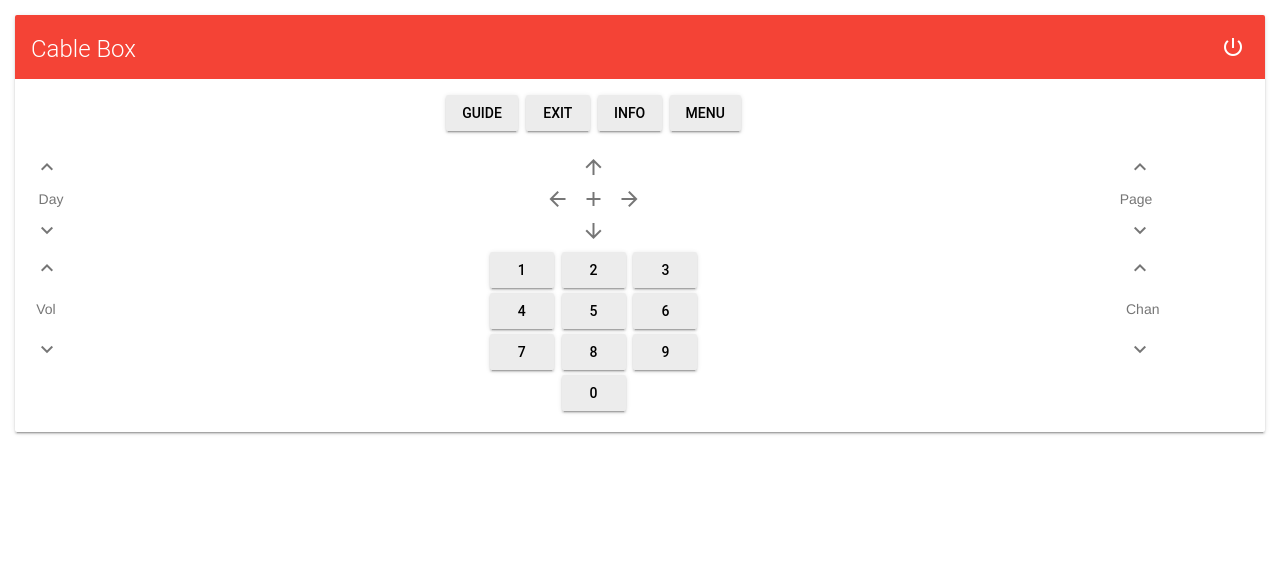
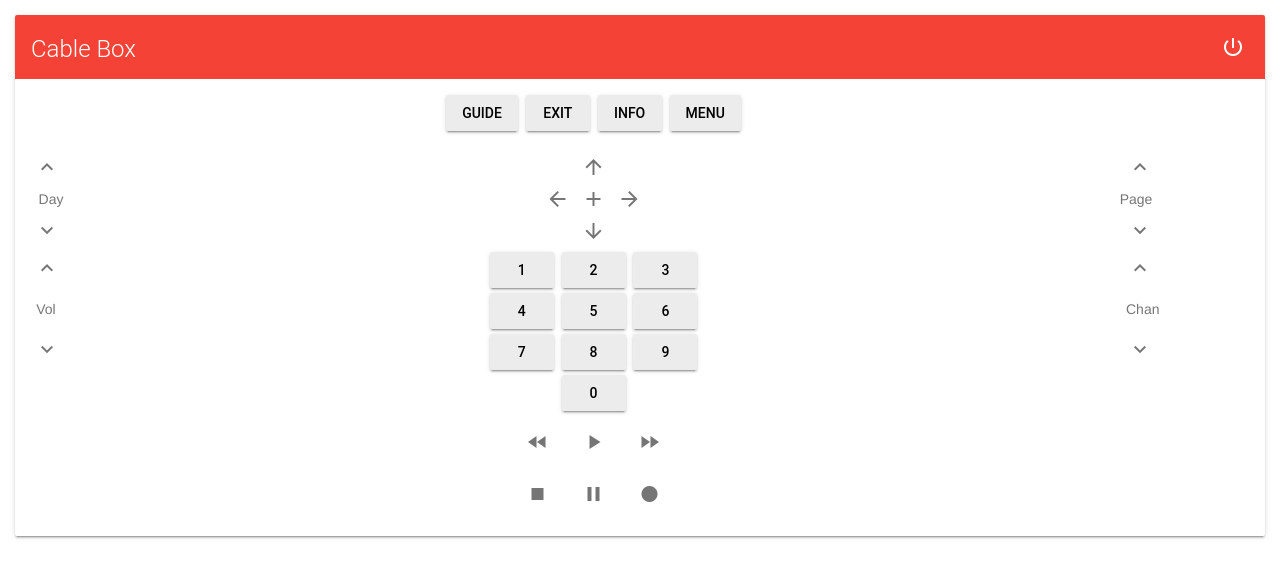
Before and after one commit to ehay64/WifiBlaster, a plain HTML site: page data/web/ui/moto.html in a window 1280 px wide. Drawn offline with Linux system fonts and the light colour scheme.

Commit message:
Add play/pause/record buttons

```diff
--- a/data/web/ui/moto.html
+++ b/data/web/ui/moto.html
@@ -144,6 +144,30 @@
                         <button class="mdl-button mdl-js-button mdl-button--raised mdl-js-ripple-effect nav-button" onclick="sendMoto('0xFFFF')">0</button>
                     </div>
 
+                    <div>
+                        <button class="mdl-button mdl-js-button mdl-button--icon mdl-button--colored mdl-js-ripple-effect" style="margin: 10px" onclick="sendMoto('0x87F7')">
+                            <i class="material-icons" style="color: rgba(0, 0, 0, 0.54)">fast_rewind</i>
+                        </button>
+                        <button class="mdl-button mdl-js-button mdl-button--icon mdl-button--colored mdl-js-ripple-effect" style="margin: 10px" onclick="sendMoto('0x27FD')">
+                            <i class="material-icons" style="color: rgba(0, 0, 0, 0.54)">play_arrow</i>
+                        </button>
+                        <button class="mdl-button mdl-js-button mdl-button--icon mdl-button--colored mdl-js-ripple-effect" style="margin: 10px" onclick="sendMoto('0x47FB')">
+                            <i class="material-icons" style="color: rgba(0, 0, 0, 0.54)">fast_forward</i>
+                        </button>
+                    </div>
+
+                    <div>
+                        <button class="mdl-button mdl-js-button mdl-button--icon mdl-button--colored mdl-js-ripple-effect" style="margin: 10px" onclick="sendMoto('0xC7F3')">
+                            <i class="material-icons" style="color: rgba(0, 0, 0, 0.54)">stop</i>
+                        </button>
+                        <button class="mdl-button mdl-js-button mdl-button--icon mdl-button--colored mdl-js-ripple-effect" style="margin: 10px" onclick="sendMoto('0x07FF')">
+                            <i class="material-icons" style="color: rgba(0, 0, 0, 0.54)">pause</i>
+                        </button>
+                        <button class="mdl-button mdl-js-button mdl-button--icon mdl-button--colored mdl-js-ripple-effect" style="margin: 10px" onclick="sendMoto('0x73FC')">
+                            <i class="material-icons" style="color: rgba(0, 0, 0, 0.54)">fiber_manual_record</i>
+                        </button>
+                    </div>
+
                 </div>
 
             </div>
```
